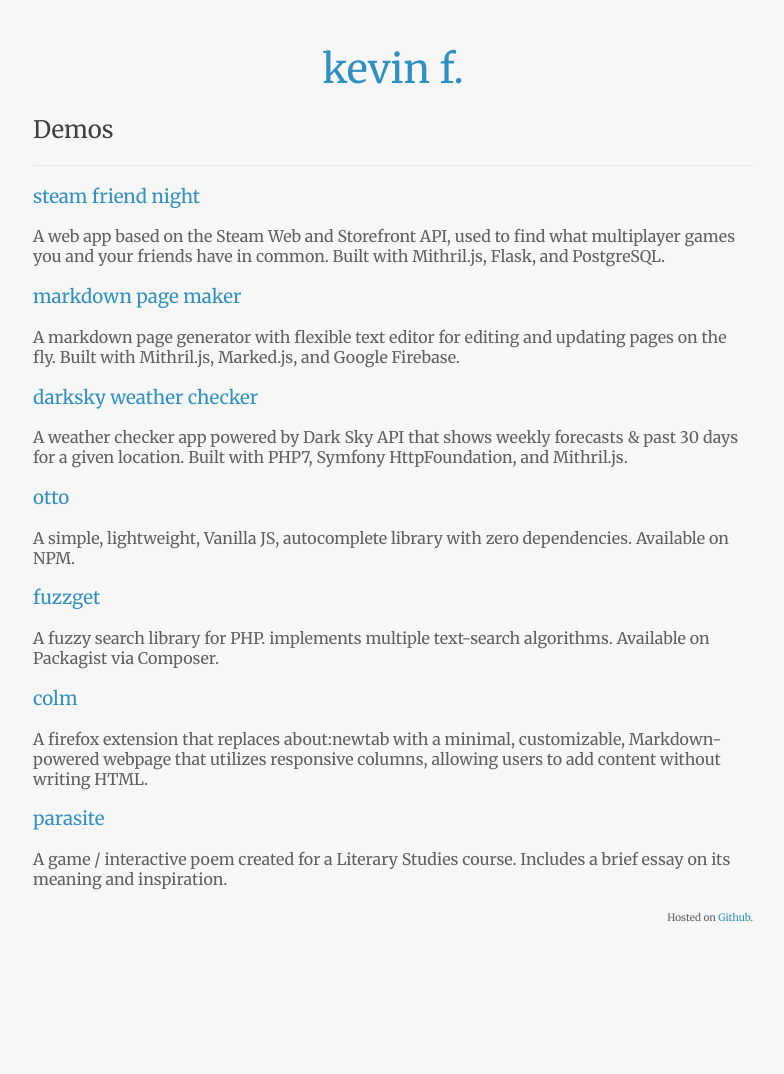
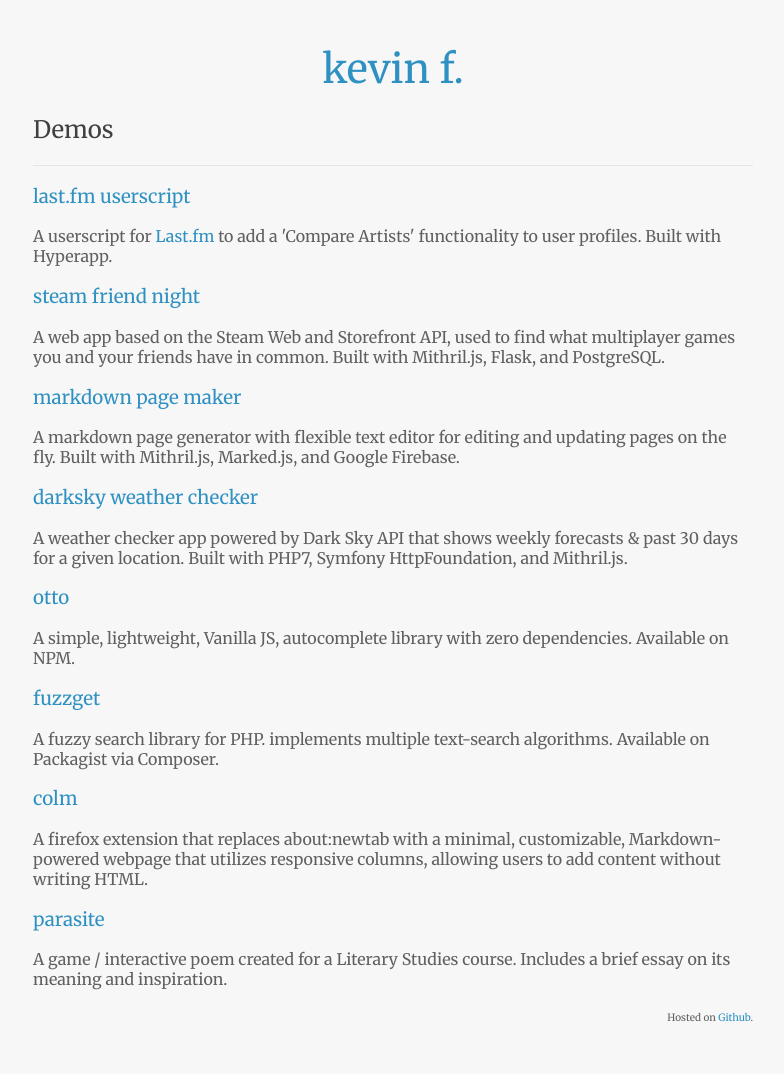
Before and after one commit to kevinfiol/kevinfiol.github.io, a Jekyll site: the page built from demos/index.html, in a window 1280 px wide. Shown: the whole page, without its empty margins (247-1031 px from the left). Built offline with Jekyll 4.4.1, drawn with Linux system fonts in a browser that asks for light colours; before the commit the page ends 974 px from its top, so only the background shows below that.

Commit message:
add lastfm userscript to demos

```diff
--- a/demos/index.html
+++ b/demos/index.html
@@ -5,7 +5,10 @@ title: Kevin Fiol
 
 <section class="main">
 	<h2>Demos</h2>
-	<hr>
+    <hr>
+
+    <h3><a href="https://gitlab.com/kevinfiol/lastfm-artists-userscript">last.fm userscript</a></h3>
+    <p>A userscript for <a href="https://www.last.fm/">Last.fm</a> to add a 'Compare Artists' functionality to user profiles. Built with Hyperapp.</p>
 
     <h3><a href="https://sfn.herokuapp.com/">steam friend night</a></h3>
     <p>A web app based on the Steam Web and Storefront API, used to find what multiplayer games you and your friends have in common. Built with Mithril.js, Flask, and PostgreSQL.</p>
```
